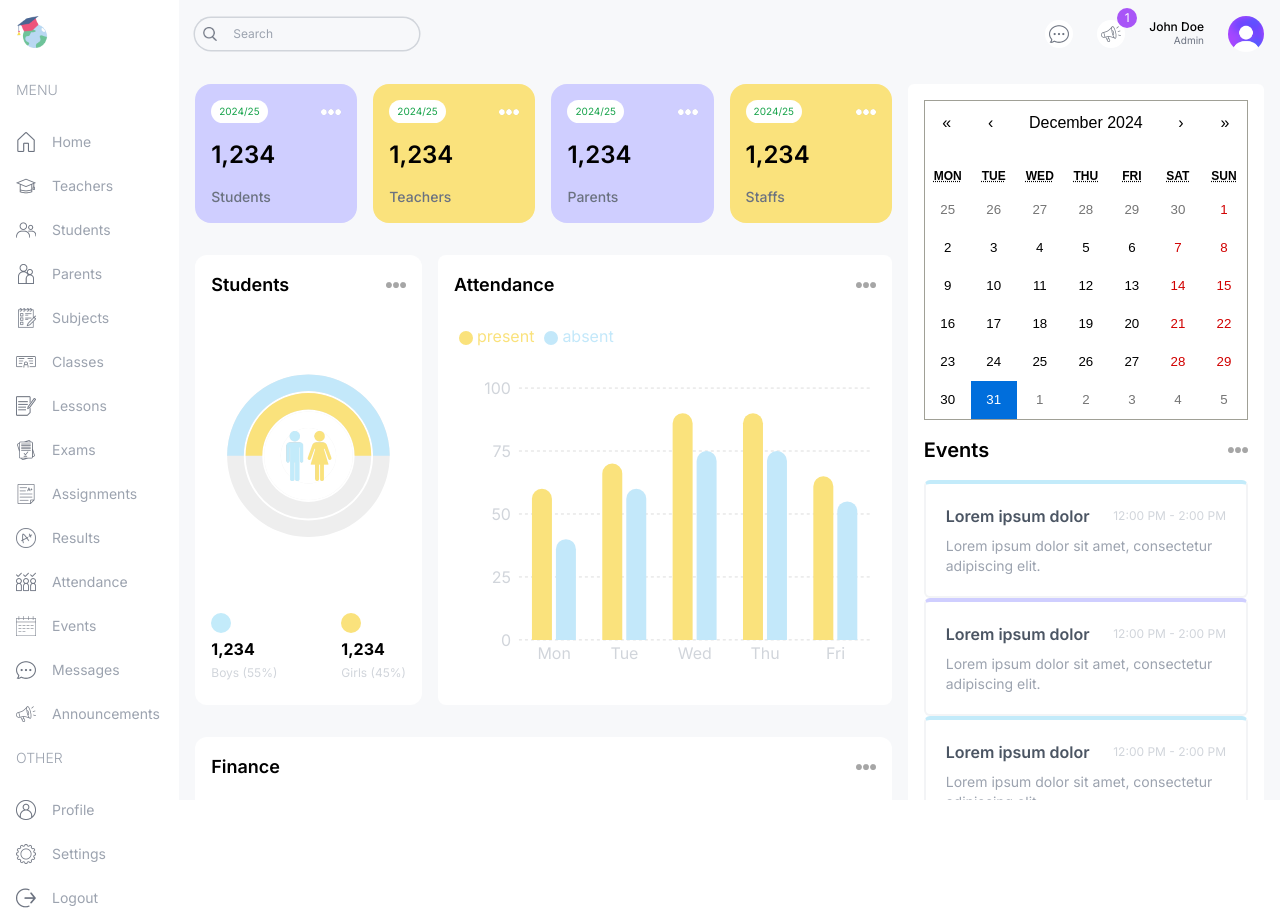
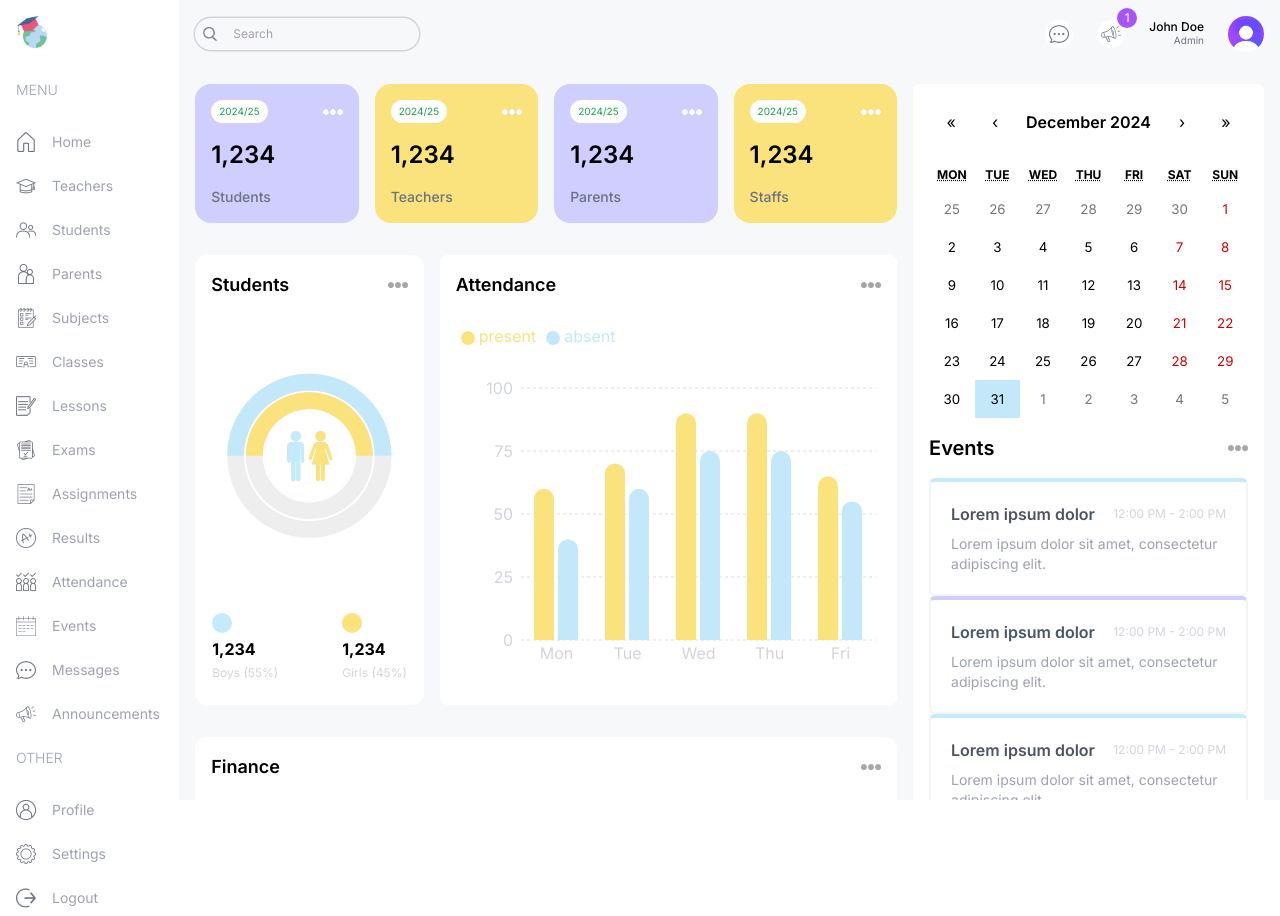
Before and after one commit to safak/next-dashboard-ui, a Next.js app: page /admin in a window 1280 px wide. Built offline with nearby package versions, Linux system fonts and the light colour scheme.

Commit message:
feat(styles): enhance react-calendar styles for improved UI

```diff
--- a/src/app/globals.css
+++ b/src/app/globals.css
@@ -1,3 +1,18 @@
 @tailwind base;
 @tailwind components;
 @tailwind utilities;
+
+.react-calendar{
+    width: 100% !important;
+    border: none !important;
+    font-family: "inter", sans-serif !important;
+}
+
+.react-calendar__navigation__label__labelText{
+    font-weight: 600 !important;
+}
+
+.react-calendar__tile--active{
+    background-color: #C3E8FA !important;
+    color: #000 !important;
+}
```
